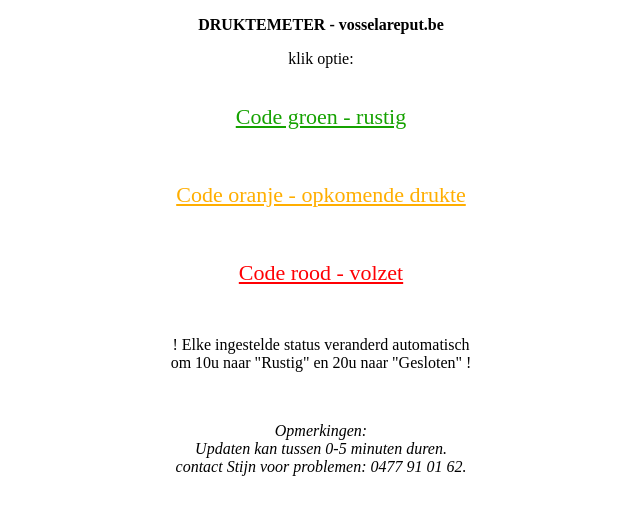
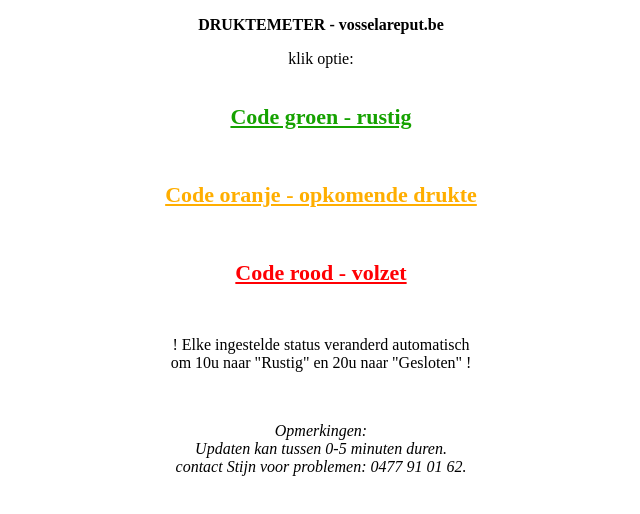
Before and after one commit to ef1ez87v1ze9/a51r7ezg974e35t9w2x56, a plain HTML site: page index.html in a window 1280 px wide. Shown: the whole page, without its empty margins (319-959 px from the left). Drawn offline with Linux system fonts and the light colour scheme.

Commit message:
Update index.html

```diff
--- a/index.html
+++ b/index.html
@@ -10,13 +10,13 @@
 <p>klik optie:<br>
   <br>
   <br>
-  <span style="font-size: 22px;"><a href="https://hook.integromat.com/ya3b1509m1m3zmdrwcf5r63y1dsjclub" style="color: #15A200">Code groen - rustig </a><br>
+  <span style="font-size: 22px;"><a href="https://hook.integromat.com/ya3b1509m1m3zmdrwcf5r63y1dsjclub" style="color: #15A200"><strong>Code groen - rustig </strong></a><br>
   <br>
   <br>
-  <a href="https://hook.integromat.com/b6sxuyknoelkowdbl5sv8rfk1lnyq812" style="color: #FFAE00">Code oranje - opkomende drukte</a><br>
+  <a href="https://hook.integromat.com/b6sxuyknoelkowdbl5sv8rfk1lnyq812" style="color: #FFAE00"><strong>Code oranje - opkomende drukte</strong></a><br>
   <br>
   <br>
-  <a href="https://hook.integromat.com/dc3s21iwfljl7yuq9wqfj2vrw6kerga5" style="color: #FF0004">Code rood - volzet</a> </span></p>
+  <a href="https://hook.integromat.com/dc3s21iwfljl7yuq9wqfj2vrw6kerga5" style="color: #FF0004"><strong>Code rood - volzet</strong></a> </span></p>
   <br>
 	<p>! Elke ingestelde status veranderd automatisch <br> om 10u naar "Rustig" en 20u naar "Gesloten" !<br></p>
 <br>
```
